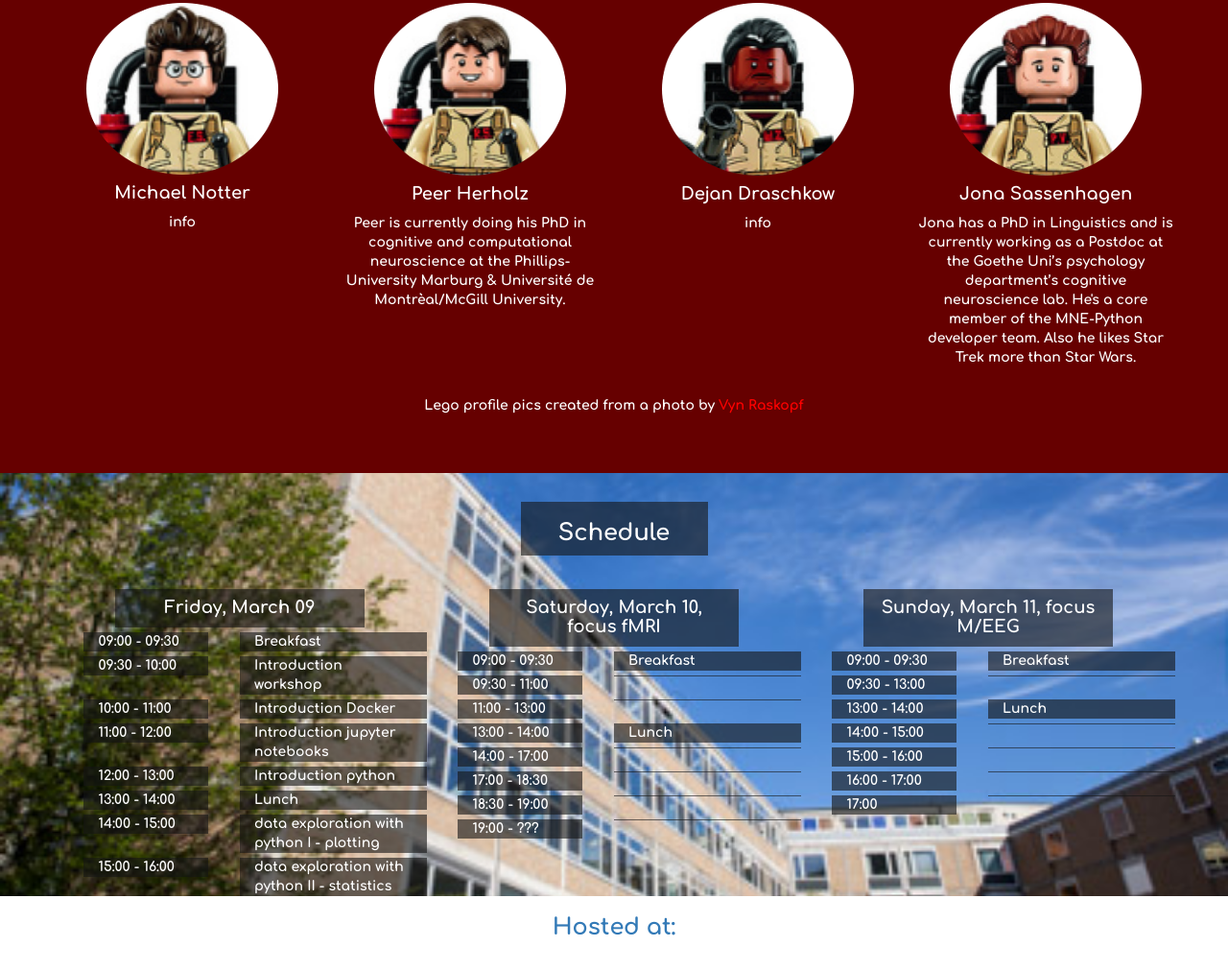
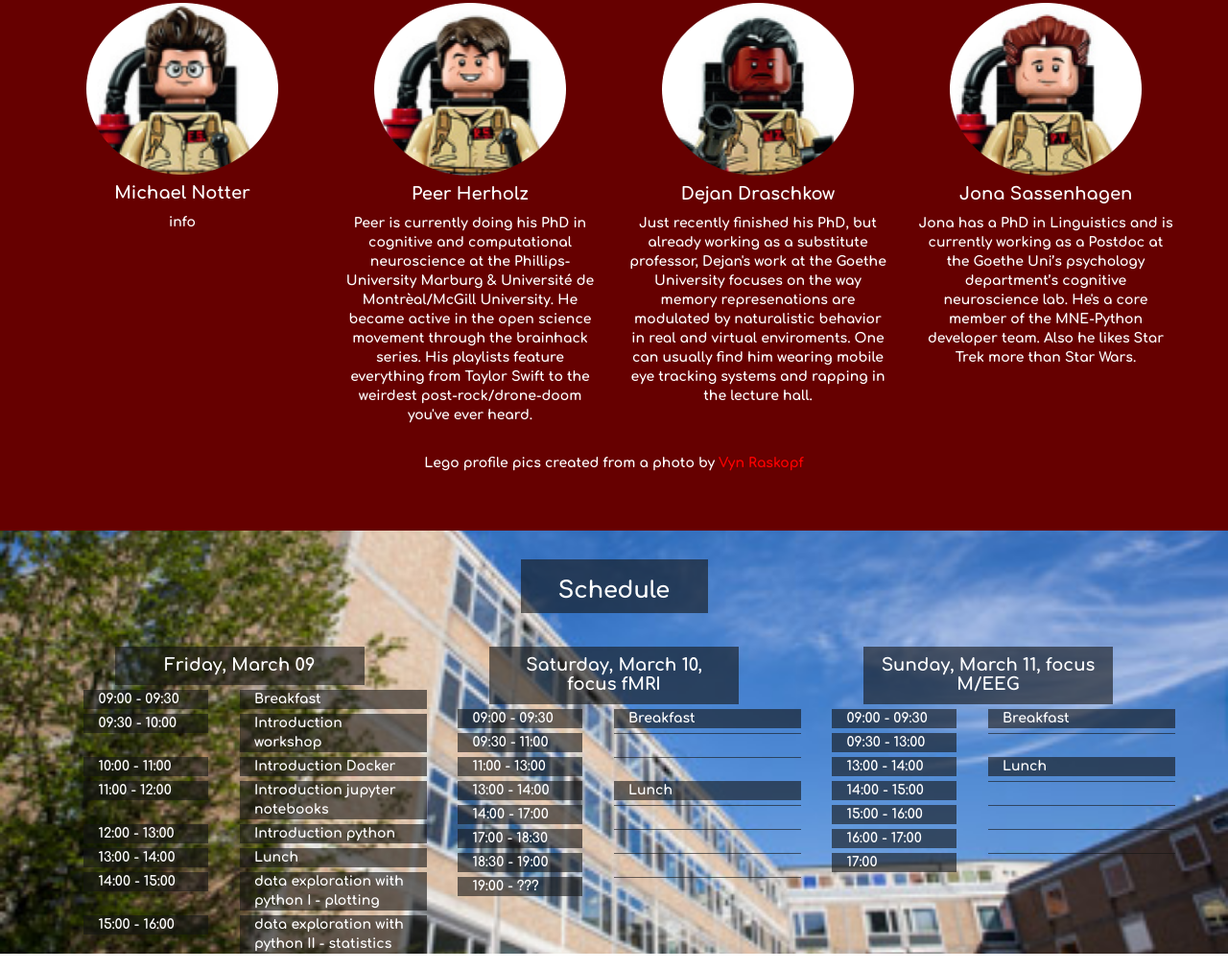
Before and after one commit to openreproneuro2018marburg/openreproneuro2018marburg.github.io, a plain HTML site: page index.html in a window 1280 px wide. Shown: the part 1431-2442 px from the top of the page at 96% size. Drawn offline with Linux system fonts and the light colour scheme.

Commit message:
Update index.html

```diff
--- a/index.html
+++ b/index.html
@@ -219,7 +219,7 @@
                             <h4>
                                 <strong>Peer Herholz</strong>
                             </h4>
-                            <p>Peer is currently doing his PhD in cognitive and computational neuroscience at the Phillips-University Marburg & Université de Montrèal/McGill University.</p>
+                            <p>Peer is currently doing his PhD in cognitive and computational neuroscience at the Phillips-University Marburg & Université de Montrèal/McGill University. He became active in the open science movement through the brainhack series. His playlists feature everything from Taylor Swift to the weirdest post-rock/drone-doom you've ever heard.</p>
                         </div>
                     </div>
                     <div class="col-md-3 col-sm-6">
@@ -230,7 +230,7 @@
                             <h4>
                                 <strong>Dejan Draschkow</strong>
                             </h4>
-                            <p>info</p>
+                            <p>Just recently finished his PhD, but already working as a substitute professor, Dejan's work at the Goethe University focuses on the way memory represenations are modulated by naturalistic behavior in real and virtual enviroments. One can usually find him wearing mobile eye tracking systems and rapping in the lecture hall.</p>
                         </div>
                     </div>
  		    <div class="col-md-3 col-sm-6">
```
